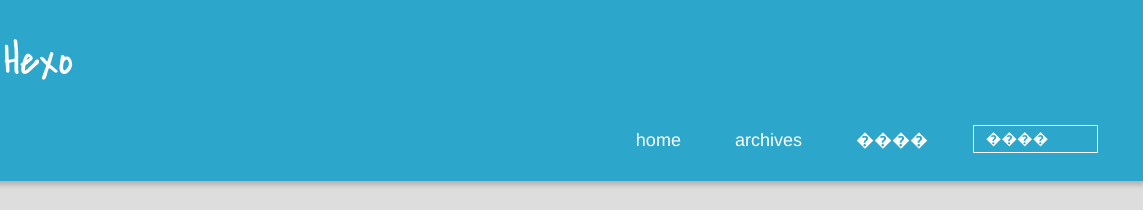
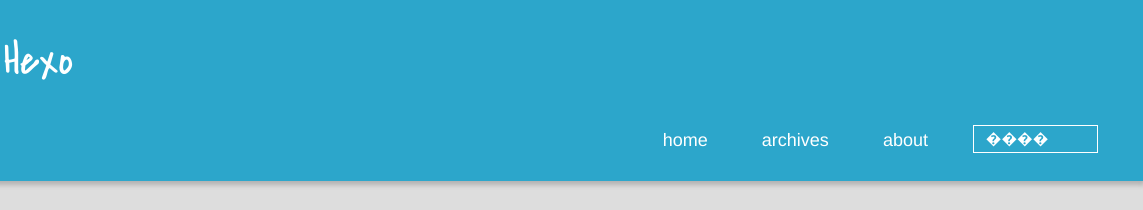
Before and after one commit to longRivers/longRivers.github.io, a plain HTML site: page 2015/12/06/hello-world/index.html in a window 1280 px wide. Shown: the top 210 px of the page, 137-1280 px from the left. Drawn offline with Linux system fonts and the light colour scheme; a script that the page names is missing.

Commit message:
Site updated: 2015-12-06 19:37:36

```diff
--- a/2015/12/06/hello-world/index.html
+++ b/2015/12/06/hello-world/index.html
@@ -61,7 +61,7 @@ Quick">
 
 						<li><a href="/archives">archives</a></li>
 
-						<li><a href="/about">����</a></li>
+						<li><a href="/about">about</a></li>
 
 					<li>
 
--- a/index.html
+++ b/index.html
@@ -57,7 +57,7 @@
 
 						<li><a href="/archives">archives</a></li>
 
-						<li><a href="/about">����</a></li>
+						<li><a href="/about">about</a></li>
 
 					<li>
 
```
Also changed, not shown: archives/2015/12/index.html (+1 -1 lines), archives/2015/index.html (+1 -1 lines), archives/index.html (+1 -1 lines).
